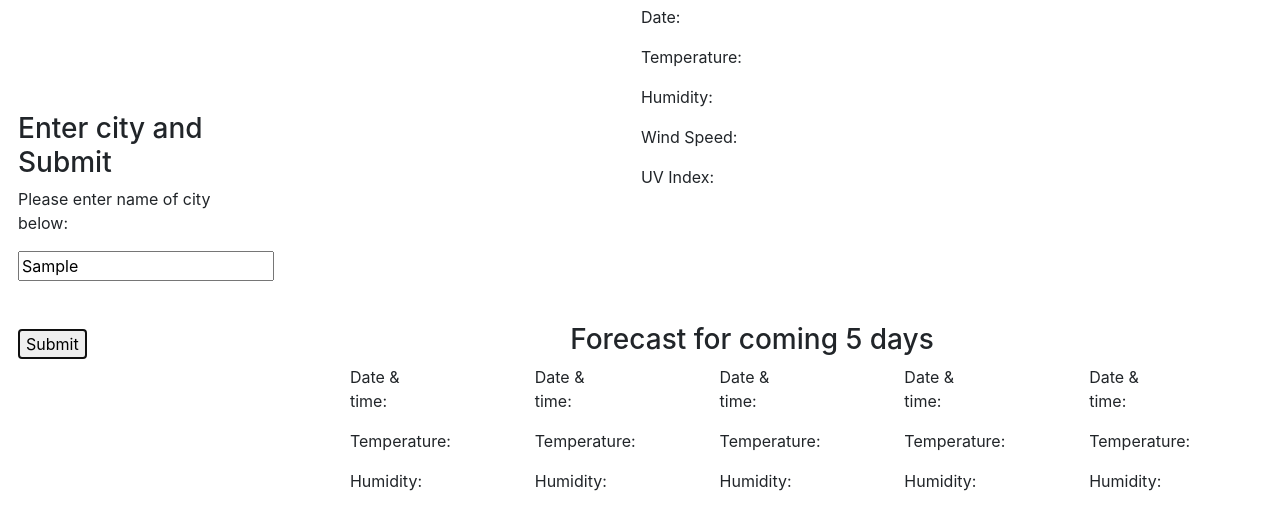
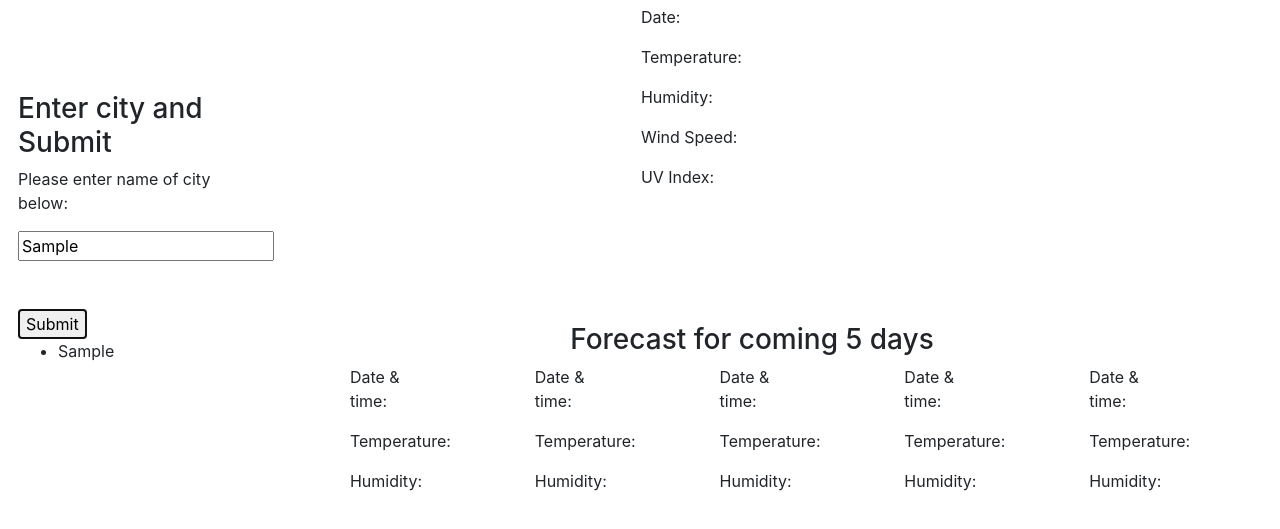
Before and after one commit to JohnnyMatharu/Weather-Dashboard, a plain HTML site: page index.html in a window 1280 px wide. Both pictures are taken after typing "Sample" into the empty fields and a click on the button "Submit". Shown: the part 93-622 px from the top of the page. Drawn offline with nearby package versions, Linux system fonts and the light colour scheme; no server answers.

Commit message:
Added appendchild

```diff
--- a/assets/js/script.js
+++ b/assets/js/script.js
@@ -4,6 +4,18 @@ document.getElementById("textEntryBtn").addEventListener("click", enterRequest);
 function enterRequest(event){
     event.preventDefault();
 entry = document.getElementById("textCityEntry").value;
+
+const list = document.getElementById("searchHistory");
+
+let newLine = document.createElement('li');
+
+newLine.textContent = entry;
+
+list.appendChild(newLine);
+
+
+
+
 console.log(entry);
 //entryUV = document.getElementById("textProvinceEntry").value;
 
--- a/index.html
+++ b/index.html
@@ -34,7 +34,7 @@
     <br>
     <button id = "textEntryBtn">Submit</button>
 </form>
-
+    <ul id = "searchHistory"></ul>
 </div>
 
 
```
